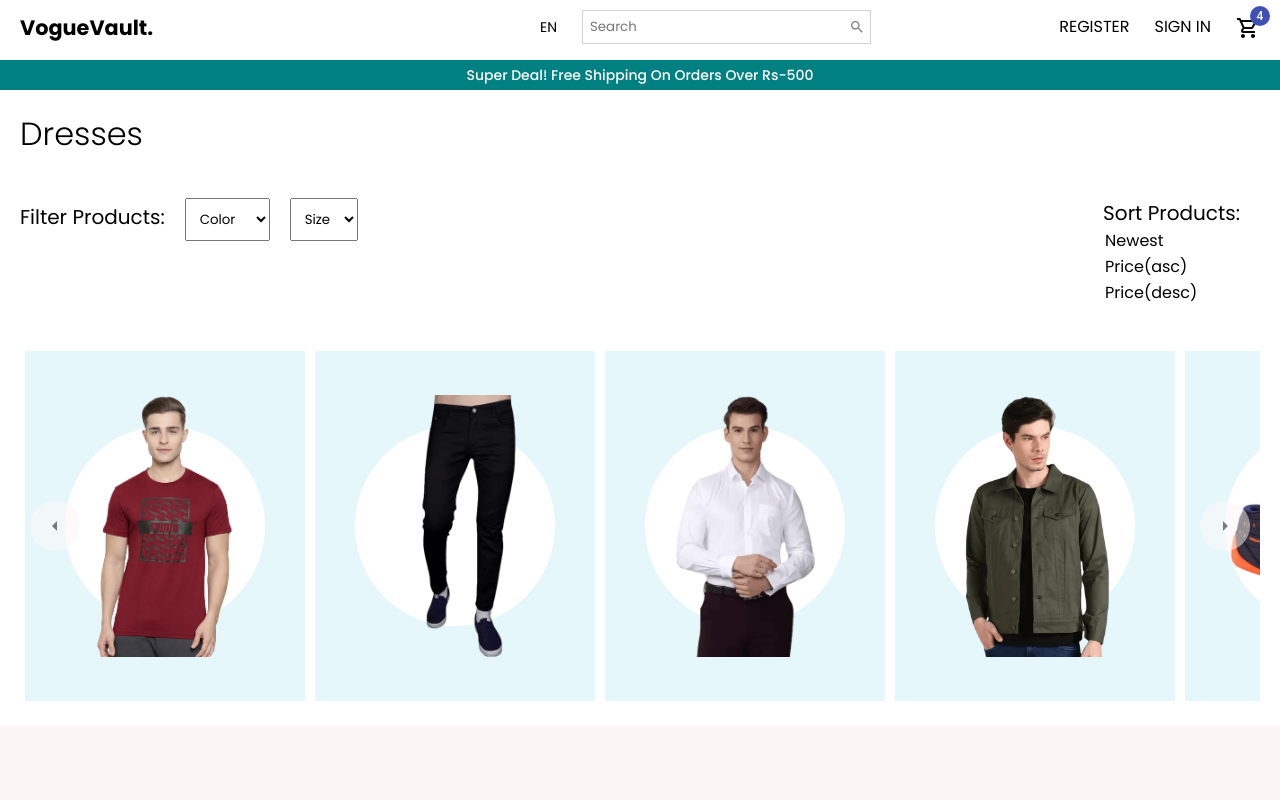
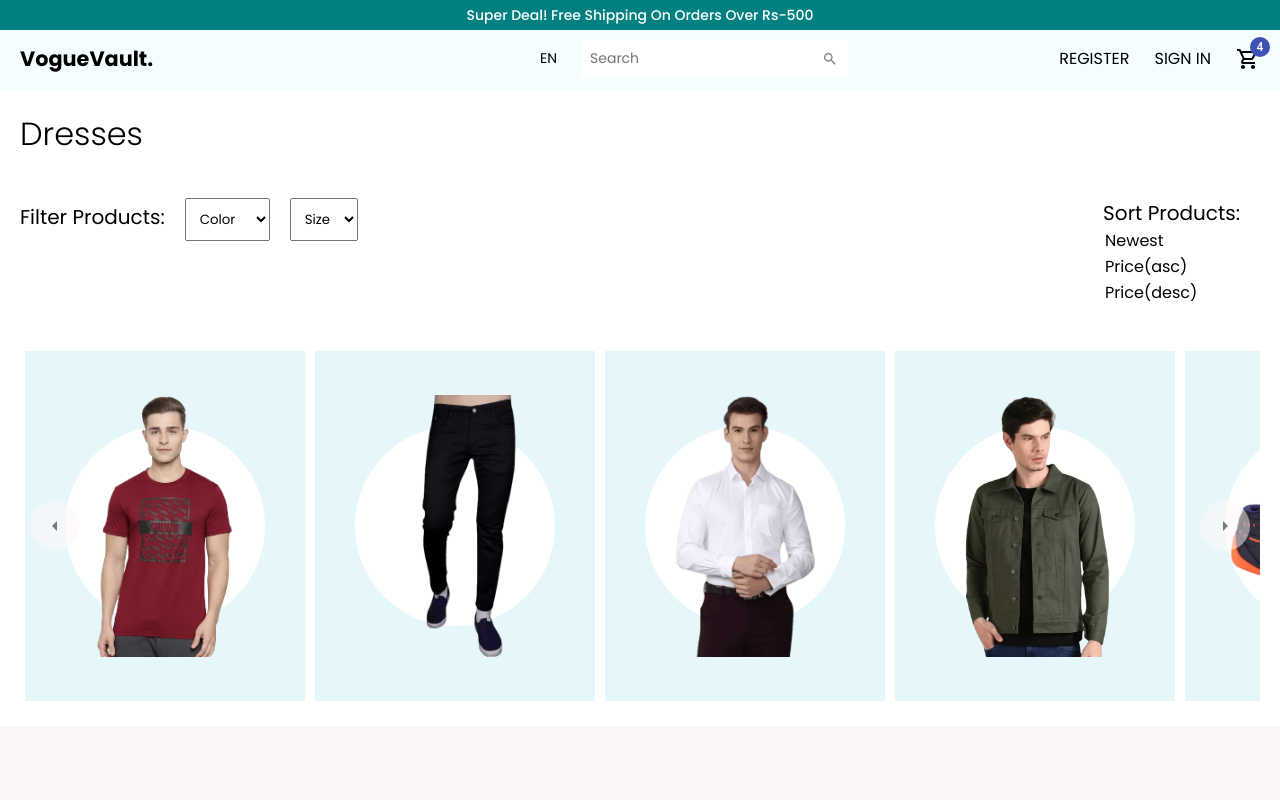
Before and after one commit to Xitij0077/Online_Shopping_App, a React (Create React App) app in the folder Client/: page / in a window 1280 px wide. Shown: the top 800 px of the page. Built offline with nearby package versions, Linux system fonts and the light colour scheme.

Commit message:
Navbar updated

```diff
--- a/Client/src/components/Navbar.jsx
+++ b/Client/src/components/Navbar.jsx
@@ -6,6 +6,7 @@ import { mobile } from "../responsive";
 const Container = styled.div`
   height: 60px;
   ${mobile({ height: "50px" })}
+  background-color:#f5feff;
 `;
 
 const Wrapper = styled.div`
@@ -29,16 +30,45 @@ const Language = styled.span`
 `;
 
 const SearchContainer = styled.div`
-  border: 0.5px solid lightgray;
+  ${
+    "" /* border: 0.5px solid lightgray;
   display: flex;
   align-items: center;
   margin-left: 25px;
-  padding: 5px;
+  padding: 5px; */
+  }
+  position: relative;
+  display: flex;
+  align-items: center;
+  margin-left: 25px;
 `;
 
 const Input = styled.input`
+  ${
+    "" /* border: none;
+
+  ${mobile({ width: "50px" })} */
+  }
   border: none;
+  padding: 8px;
+  font-size: 14px;
+  outline: none;
+  width: 250px;
+  transition: width 0.3s ease-in-out;
+
   ${mobile({ width: "50px" })}
+
+  ${
+    "" /* &:focus {
+    width: 250px; /* Adjust the width as needed */
+  } */}
+`;
+
+const SearchIcon = styled(Search)`
+  color: gray;
+  position: absolute;
+  right: 10px;
+  cursor: pointer;
 `;
 
 const Center = styled.div`
@@ -78,7 +108,7 @@ const Navbar = () => {
           <Language>EN</Language>
           <SearchContainer>
             <Input placeholder="Search" />{" "}
-            <Search style={{ color: "gray", fontSize: 16 }} />
+            <SearchIcon style={{ fontSize: 16 }} />
           </SearchContainer>
         </Left>
 
--- a/Client/src/pages/ProductList.jsx
+++ b/Client/src/pages/ProductList.jsx
@@ -37,8 +37,8 @@ const Option = styled.option``;
 const ProductList = () => {
   return (
     <Container>
+      <Announcement />
       <Navbar />
-      <Announcement />
       <Title>Dresses</Title>
       <FilterContainer>
         <Filter>
```
